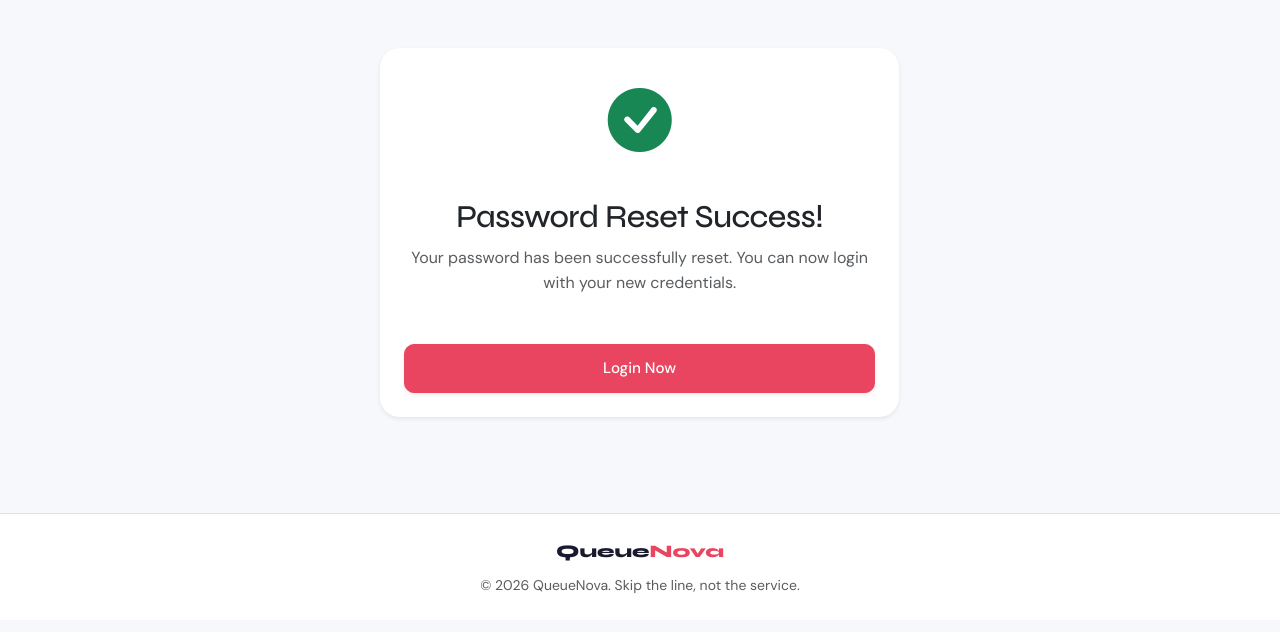
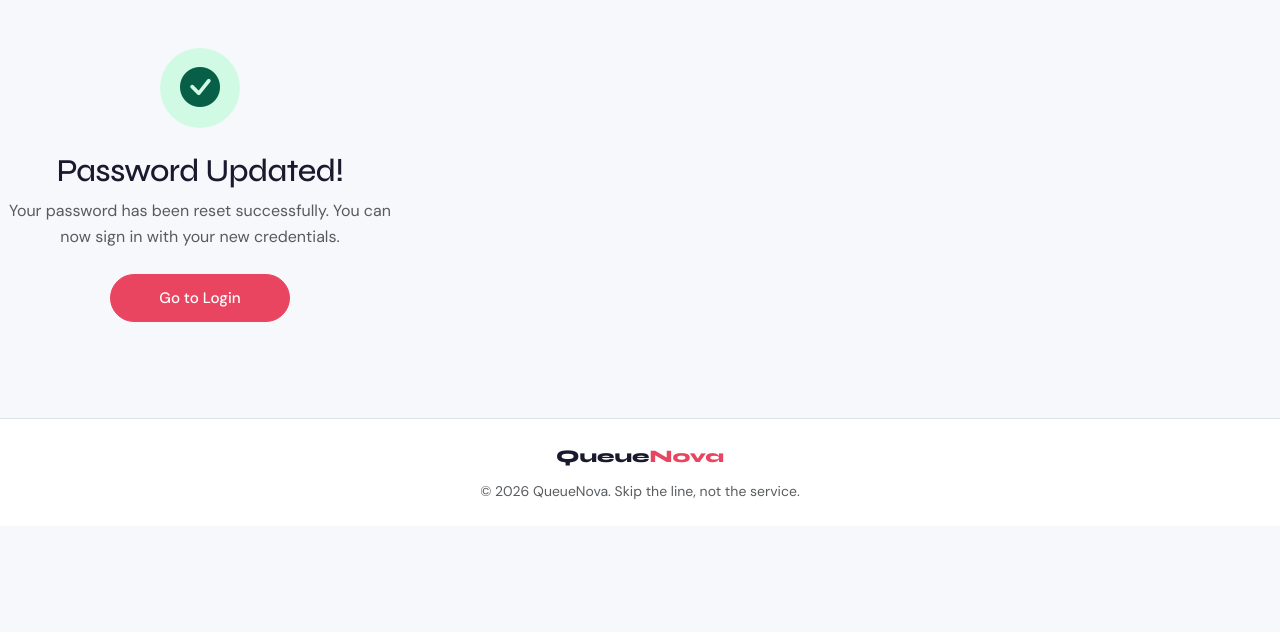
Before and after one commit to kumar1250/queuenova, a Django app: template templates/users/password_reset_complete.html in a window 1280 px wide. Shown: the part 67-699 px from the top of the page. Run offline with Django 5.2, Linux system fonts and the light colour scheme; the template is opened without the code that fills it, so the values that code supplies are empty.

Commit message:
Update password_reset_complete.html

```diff
--- a/templates/users/password_reset_complete.html
+++ b/templates/users/password_reset_complete.html
@@ -1,22 +1,15 @@
 {% extends 'base.html' %}
-
 {% block title %}Password Reset Successful{% endblock %}
-
+{% block extra_css %}<style>.auth-wrap{min-height:calc(100vh - 72px);display:flex;align-items:center;justify-content:center;padding:2rem 1rem;}</style>{% endblock %}
 {% block content %}
-<div class="row justify-content-center animate__animated animate__fadeIn">
-    <div class="col-md-5">
-        <div class="card p-4 shadow-sm border-0 animate__animated animate__zoomIn text-center">
-            <div class="mb-4">
-                <i class="bi bi-check-circle-fill text-success" style="font-size: 4rem;"></i>
-            </div>
-            <h2 class="mb-2 animate__animated animate__slideInDown">Password Reset Success!</h2>
-            <p class="text-muted mb-4 animate__animated animate__fadeIn">
-                Your password has been successfully reset. You can now login with your new credentials.
-            </p>
-            <div class="d-grid mt-4">
-                <a href="{% url 'users:login' %}" class="btn btn-primary btn-lg shadow-sm">Login Now</a>
-            </div>
+<div class="auth-wrap">
+    <div class="text-center animate__animated animate__zoomIn animate__faster" style="max-width:400px;">
+        <div style="width:80px;height:80px;background:#d1fae5;border-radius:50%;display:inline-flex;align-items:center;justify-content:center;font-size:2.5rem;color:#065f46;margin-bottom:1.5rem;">
+            <i class="bi bi-check-circle-fill"></i>
         </div>
+        <h2 class="fw-800 mb-2">Password Updated!</h2>
+        <p class="text-muted mb-4">Your password has been reset successfully. You can now sign in with your new credentials.</p>
+        <a href="{% url 'users:login' %}" class="btn btn-primary btn-lg btn-pill px-5">Go to Login</a>
     </div>
 </div>
 {% endblock %}
```
